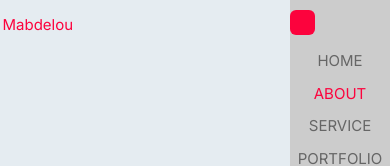
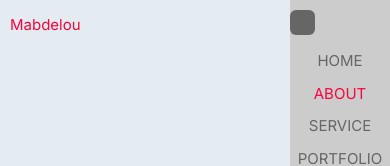
Before and after one commit to mabdelou/Portfolio, a Next.js app in the folder frontend/: page / in a window 390 px wide. Both pictures are taken after a click on the button 377 px from the left and 22 px from the top of the page. Shown: the top 166 px of the page. Built offline with nearby package versions, Linux system fonts and the light colour scheme.

Commit message:
use right insted margin left to tranfer elem to left
Day-4 23:52 PM

```diff
--- a/frontend/app/Navbar/Logo/Logo.tsx
+++ b/frontend/app/Navbar/Logo/Logo.tsx
@@ -2,7 +2,7 @@
 
 export default function Logo() {
   return (
-    <div className="relative flex my-auto ml-[2.5%] text-[#FC033D]">
+    <div className="relative flex my-auto ml-[10px] sm:ml-[2.5%] text-[#FC033D]">
         Mabdelou
     </div>
   )
--- a/frontend/app/PhoneNavBar/DisplaySNB/DisplaySNB.tsx
+++ b/frontend/app/PhoneNavBar/DisplaySNB/DisplaySNB.tsx
@@ -19,8 +19,6 @@ const Display = () =>
       DisplaySNB.style.right = "75px";
     }
   }
-
-
 }
 
 
@@ -28,7 +26,7 @@ export default function DisplaySNB() {
     return (
       <button
         id="DisplaySNB"
-        className="fixed sm:hidden top-[10px] w-[25px] right-[0px] h-[25px] bg-[#FC033D] rounded-md z-40"
+        className="fixed sm:hidden top-[10px] w-[25px] right-[0px] h-[25px] bg-[#666666] rounded-md z-40"
         onClick={()=>{Display();}}>
       </button>
     );
--- a/frontend/app/PhoneNavBar/PhoneNavBar.tsx
+++ b/frontend/app/PhoneNavBar/PhoneNavBar.tsx
@@ -26,7 +26,7 @@ export default function PhoneNavBar() {
   return (
       <div>
         <DisplaySNB/>
-        <div id="ShortNavBar" className="fixed hidden w-[100px] h-[100vh] bg-[#CCCCCC] top-[0px] ml-[calc(100vw-100px)] z-30">
+        <div id="ShortNavBar" className="fixed hidden w-[100px] h-[100vh] bg-[#CCCCCC] top-[0px] right-[0px] z-30">
           <ShortNavBar/>
         </div>
       </div>
```
Also changed, not shown: frontend/app/PhoneNavBar/Style/Style.css (added, +10 -0 lines).
